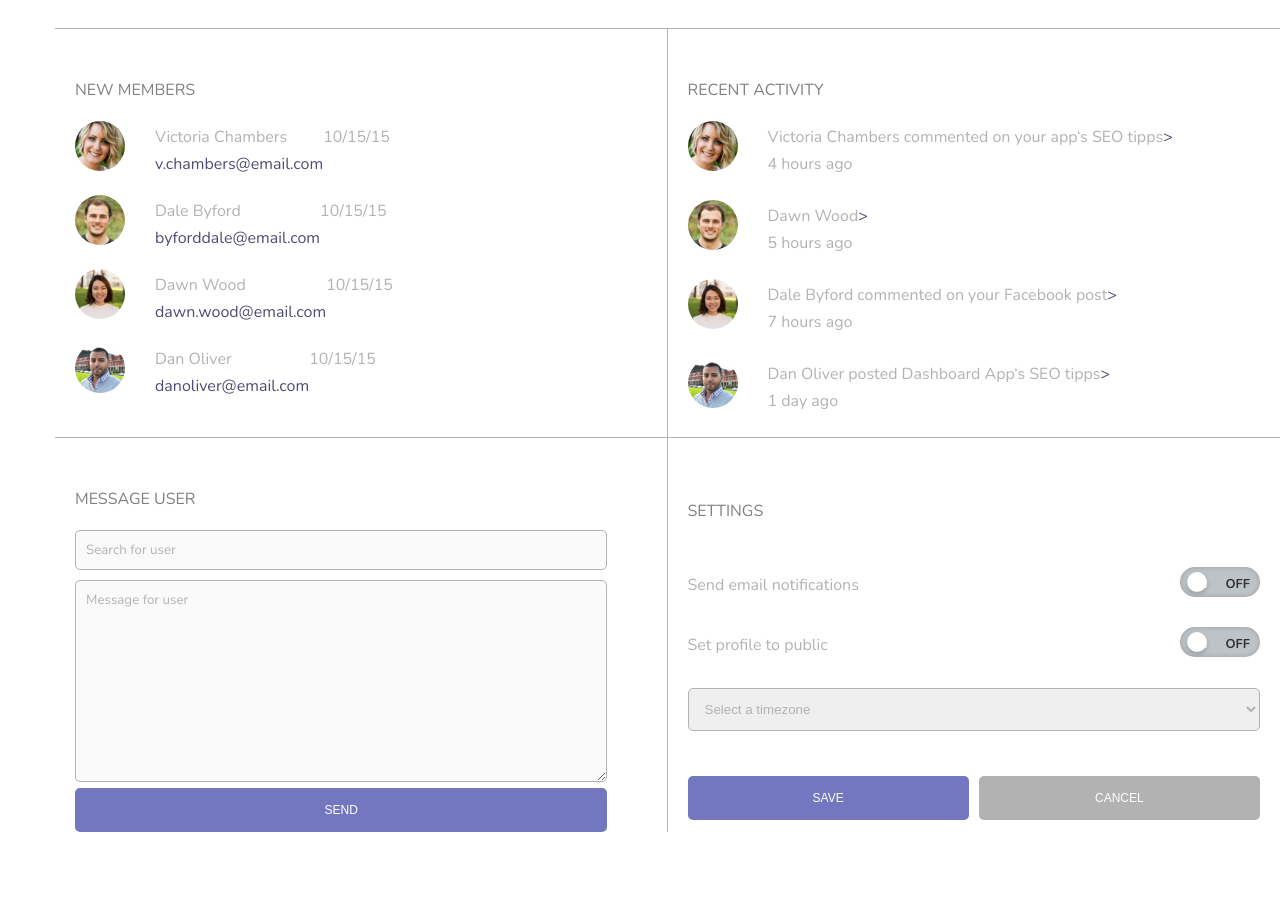
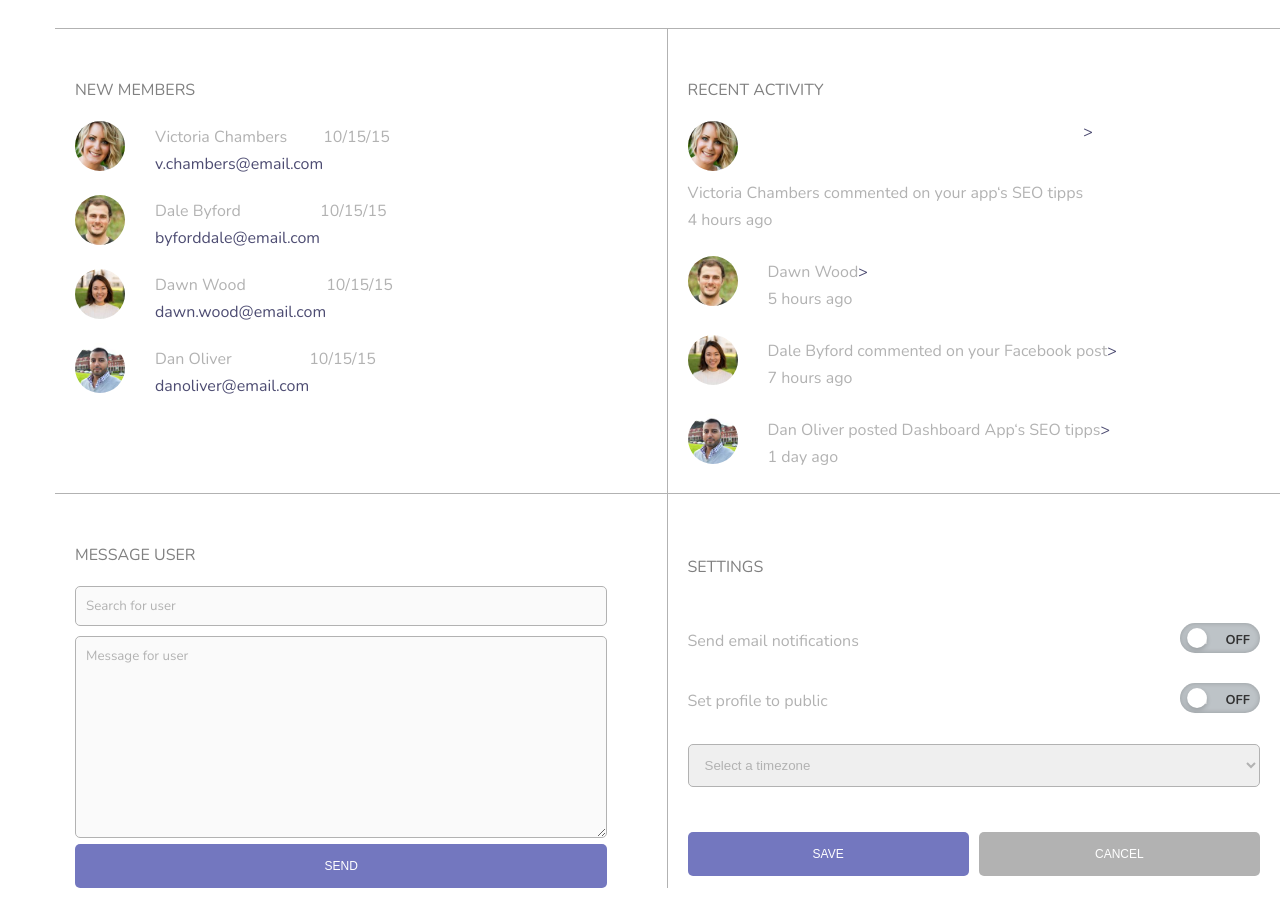
Before and after one commit to brigittavarga/techdegree-project-7, a website: page index.html in a window 1280 px wide. Shown: the part 1460-2368 px from the top of the page. Before the commit the page ends 2312 px from the top, so only its background shows below. Drawn offline with nearby package versions, Linux system fonts and the light colour scheme.

Commit message:
layout of acitivity container

```diff
--- a/index.html
+++ b/index.html
@@ -266,12 +266,14 @@
             <h3 class="section-heading">Recent activity</h3>
 
             <div class="member-1 member-activity-container">
-                <img src="img/member-1.jpg" alt="Member profile image">
                 <div class="member-activity">
+                    <img src="img/member-1.jpg" alt="Member profile image">
                     <p>Victoria Chambers commented on your app‘s SEO tipps</p>
                     <p>4 hours ago</p>
                 </div>
-                <p class="arrow">&gt;</p>
+                <div class="arrow">
+                    &gt;
+                </div>
             </div>
 
             <div class="member-2 member-activity-container">
--- a/scss/style.scss
+++ b/scss/style.scss
@@ -122,9 +122,14 @@ h3 {
   }
 }
 
+#traffic-chart {
+  width: 100vw;
+}
+
 section,
 .dashboard-header {
   padding-left: 0;
+  margin: 0 auto;
 }
 
 .section-heading {
```
